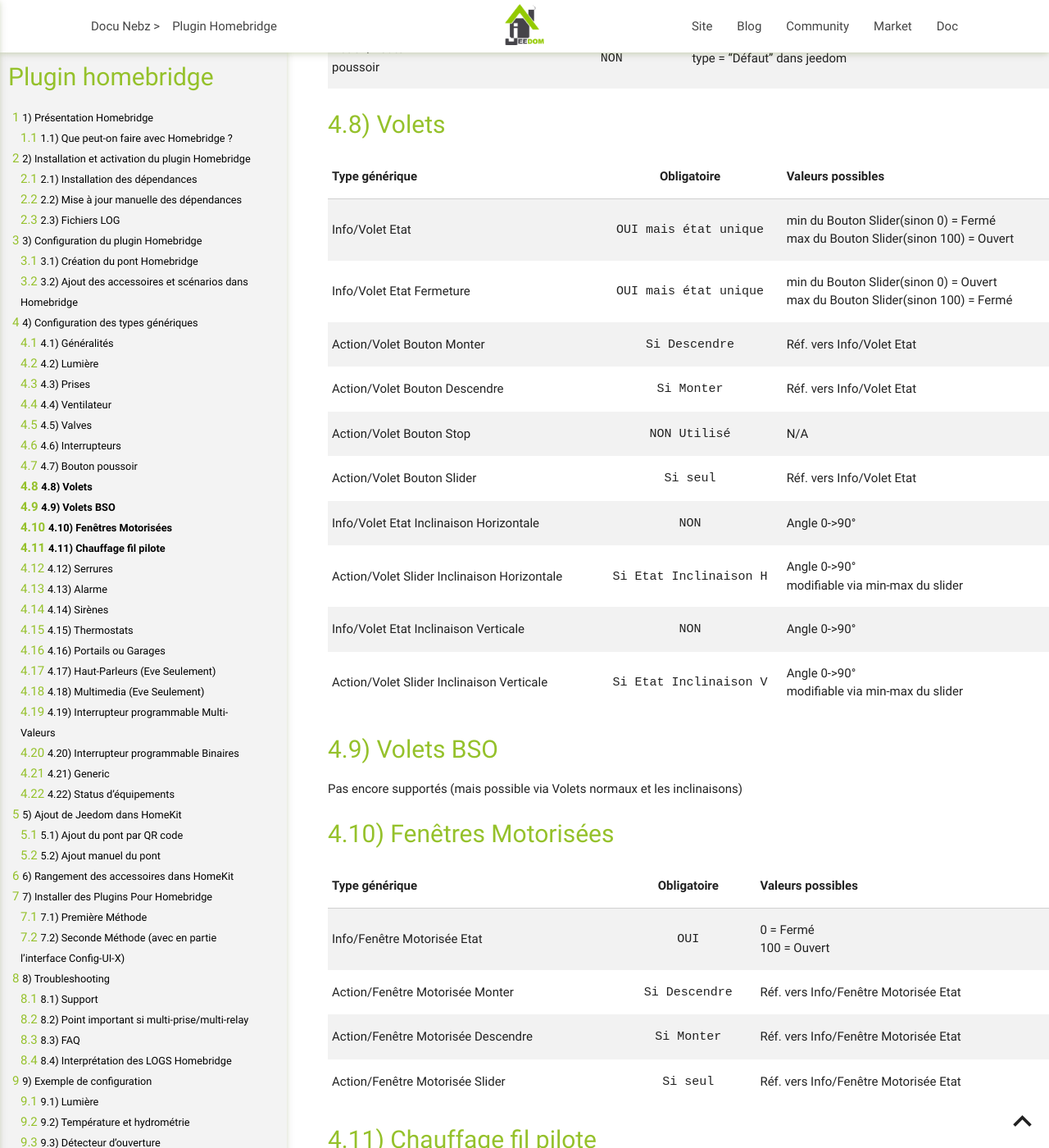
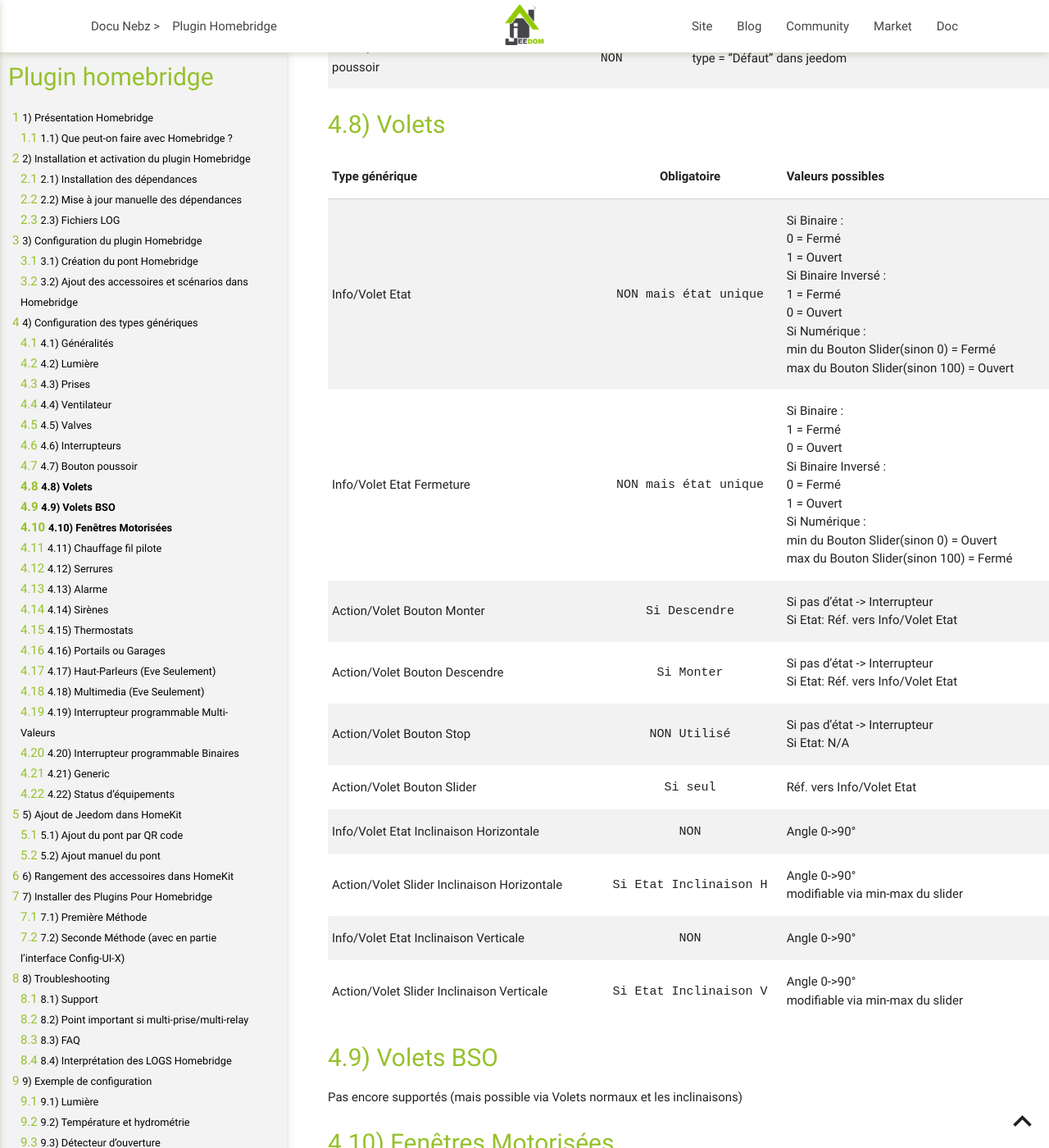
Before and after one commit to NebzHB/jeedom_docs, a Jekyll site: the page built from plugins/homebridge/fr_FR/index.md, in a window 1280 px wide and 1400 px high, scrolled down 15256 px. Shown: the whole window at 82% size. Built offline with Jekyll 4.4.1, drawn with Linux system fonts in a browser that asks for light colours.

Commit message:
Update index.md

```diff
--- a/plugins/homebridge/fr_FR/index.md
+++ b/plugins/homebridge/fr_FR/index.md
@@ -293,11 +293,11 @@
 
 |Type générique  | Obligatoire | Valeurs possibles |
 |---------------|:----------------:|----------------|
-|Info/Volet Etat|`OUI mais état unique`|min du Bouton Slider(sinon 0) = Fermé <br/>max du Bouton Slider(sinon 100) = Ouvert|
-|Info/Volet Etat Fermeture|`OUI mais état unique`|min du Bouton Slider(sinon 0) = Ouvert<br/>max du Bouton Slider(sinon 100) = Fermé|
-|Action/Volet Bouton Monter|`Si Descendre`|Réf. vers Info/Volet Etat|
-|Action/Volet Bouton Descendre|`Si Monter`|Réf. vers Info/Volet Etat|
-|Action/Volet Bouton Stop|`NON Utilisé`|N/A|
+|Info/Volet Etat|`NON mais état unique`|Si Binaire :<br/>0 = Fermé<br/>1 = Ouvert<br/>Si Binaire Inversé :<br/>1 = Fermé<br/>0 = Ouvert<br/>Si Numérique :<br/>min du Bouton Slider(sinon 0) = Fermé <br/>max du Bouton Slider(sinon 100) = Ouvert|
+|Info/Volet Etat Fermeture|`NON mais état unique`|Si Binaire :<br/>1 = Fermé<br/>0 = Ouvert<br/>Si Binaire Inversé :<br/>0 = Fermé<br/>1 = Ouvert<br/>Si Numérique :<br/>min du Bouton Slider(sinon 0) = Ouvert<br/>max du Bouton Slider(sinon 100) = Fermé|
+|Action/Volet Bouton Monter|`Si Descendre`|Si pas d'état -> Interrupteur<br/>Si Etat: Réf. vers Info/Volet Etat|
+|Action/Volet Bouton Descendre|`Si Monter`|Si pas d'état -> Interrupteur<br/>Si Etat: Réf. vers Info/Volet Etat|
+|Action/Volet Bouton Stop|`NON Utilisé`|Si pas d'état -> Interrupteur<br/>Si Etat: N/A|
 |Action/Volet Bouton Slider|`Si seul`|Réf. vers Info/Volet Etat|
 |Info/Volet Etat Inclinaison Horizontale|`NON`|Angle 0->90°|
 |Action/Volet Slider Inclinaison Horizontale|`Si Etat Inclinaison H`|Angle 0->90°<br/>modifiable via min-max du slider|
```
Also changed, not shown: other parts of plugins/homebridge/fr_FR/index.md (+1 -1 lines).
